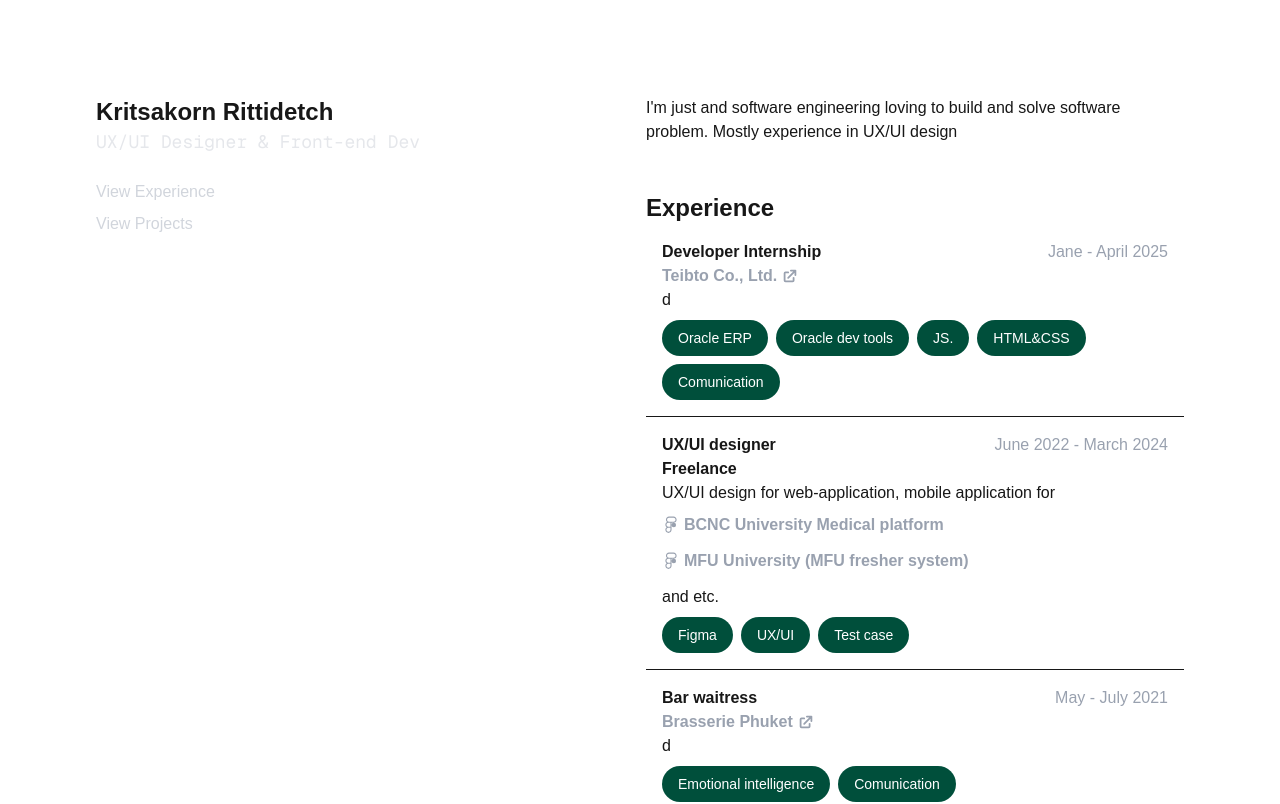
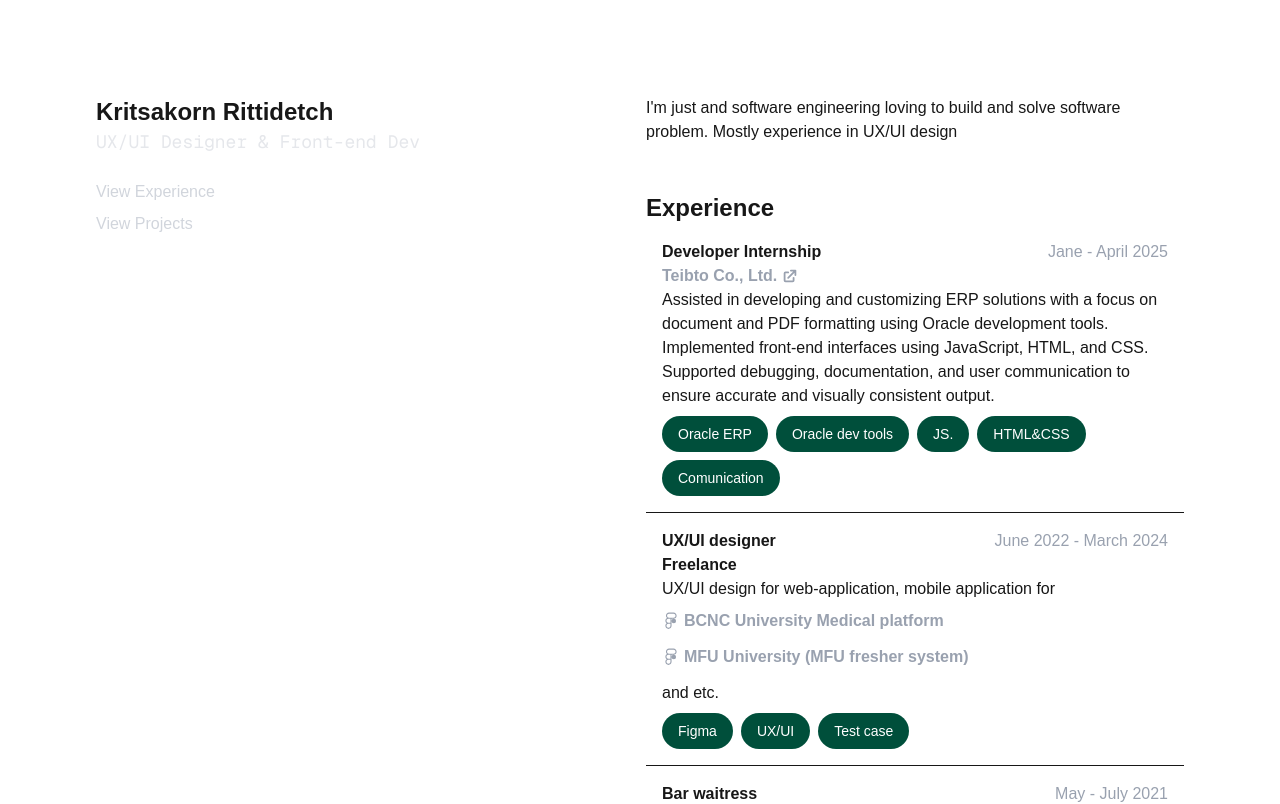
Before and after one commit to Ruckth/profile, a Next.js app: page / in a window 1280 px wide. Shown: the top 804 px of the page. Built offline with nearby package versions, Linux system fonts and the light colour scheme.

Commit message:
docs(page.tsx): update job descriptions with detailed responsibilities
Update the job descriptions in the `page.tsx` file to provide more detailed and accurate information about the roles and responsibilities

```diff
--- a/app/page.tsx
+++ b/app/page.tsx
@@ -59,7 +59,7 @@ export default async function Home() {
           company="Teibto Co., Ltd."
           companyLink="https://teibto.com/"
           jobPeriod="Jane - April 2025"
-          jobDescription="d"
+          jobDescription="Assisted in developing and customizing ERP solutions with a focus on document and PDF formatting using Oracle development tools. Implemented front-end interfaces using JavaScript, HTML, and CSS. Supported debugging, documentation, and user communication to ensure accurate and visually consistent output."
           skill={["Oracle ERP", "Oracle dev tools", "JS.", "HTML&CSS", "Comunication"]}
         />
         <div className="flex-1 border-b-1" />
@@ -70,7 +70,7 @@ export default async function Home() {
           company="Brasserie Phuket"
           companyLink="https://maps.app.goo.gl/K7CJj99siCnXCAmA8"
           jobPeriod="May - July 2021"
-          jobDescription="d"
+          jobDescription="Provided exceptional customer service in a high-paced restaurant environment. Managed orders, resolved customer concerns, and maintained a welcoming atmosphere. Developed strong communication and emotional intelligence through daily interactions with diverse clientele."
           skill={["Emotional intelligence", "Comunication"]}
         />
 
```
